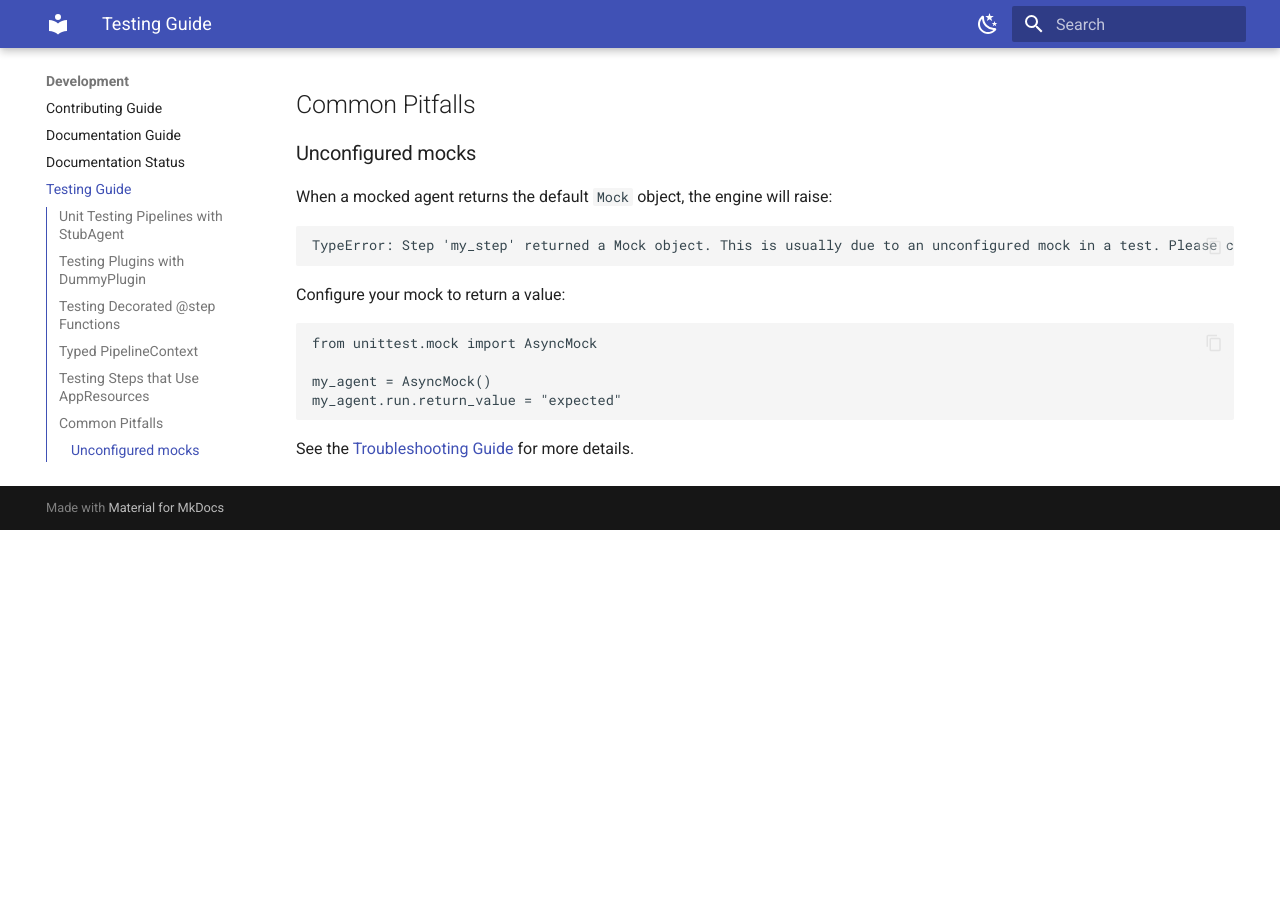
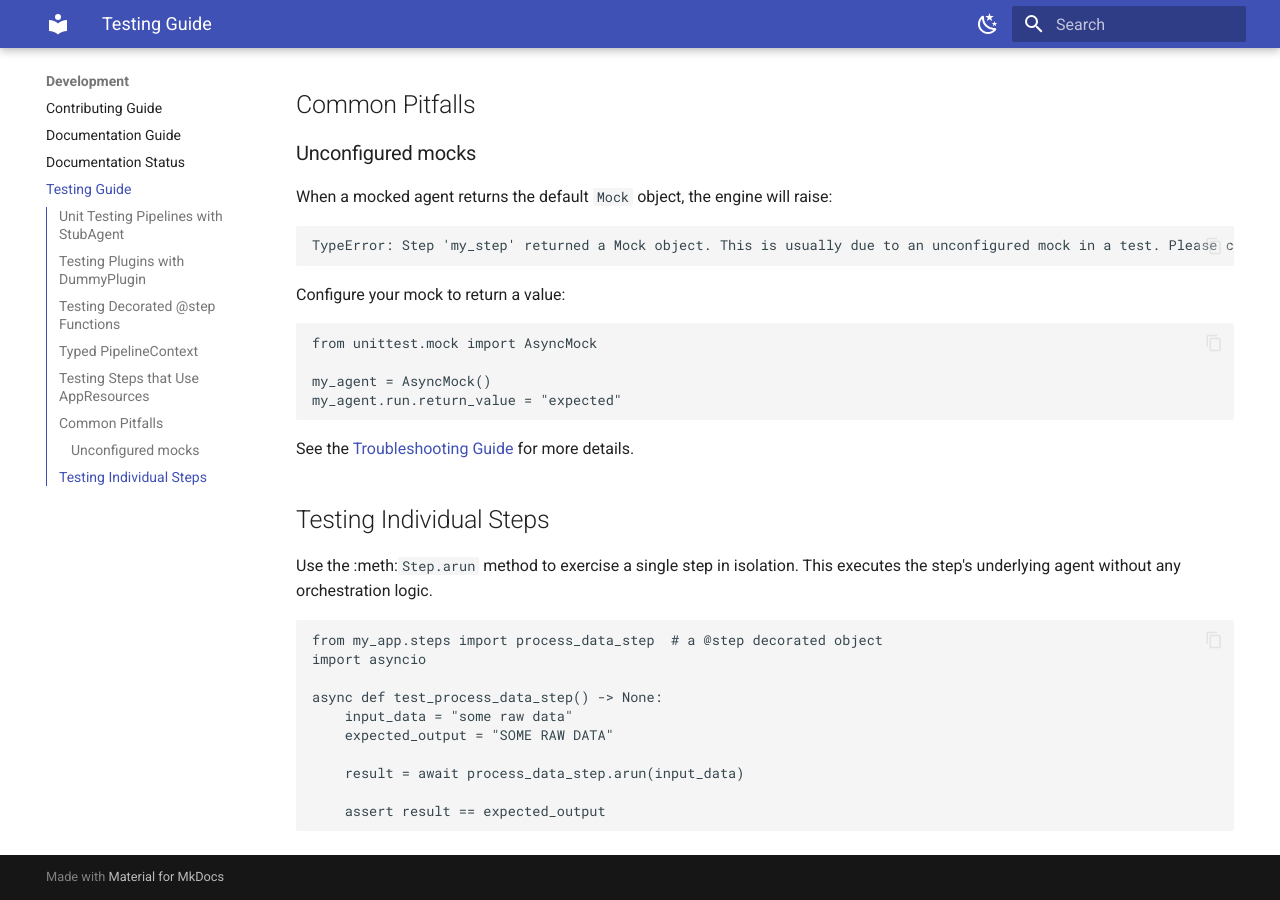
Before and after one commit to aandresalvarez/flujo, an MkDocs documentation site: the page built from docs/testing_guide.md, in a window 1280 px wide and 900 px high, scrolled down 2250 px. Built offline with MkDocs 1.6.1 and Material for MkDocs 9.7.7, drawn with Linux system fonts in a browser that asks for light colours; before the commit the page ends 2780 px from its top, so only the background shows below that.

Commit message:
Document Step.arun example

````diff
--- a/docs/testing_guide.md
+++ b/docs/testing_guide.md
@@ -120,3 +120,21 @@ my_agent.run.return_value = "expected"
 ```
 
 See the [Troubleshooting Guide](troubleshooting.md) for more details.
+
+## Testing Individual Steps
+
+Use the :meth:`Step.arun` method to exercise a single step in isolation. This
+executes the step's underlying agent without any orchestration logic.
+
+```python
+from my_app.steps import process_data_step  # a @step decorated object
+import asyncio
+
+async def test_process_data_step() -> None:
+    input_data = "some raw data"
+    expected_output = "SOME RAW DATA"
+
+    result = await process_data_step.arun(input_data)
+
+    assert result == expected_output
+```
````
